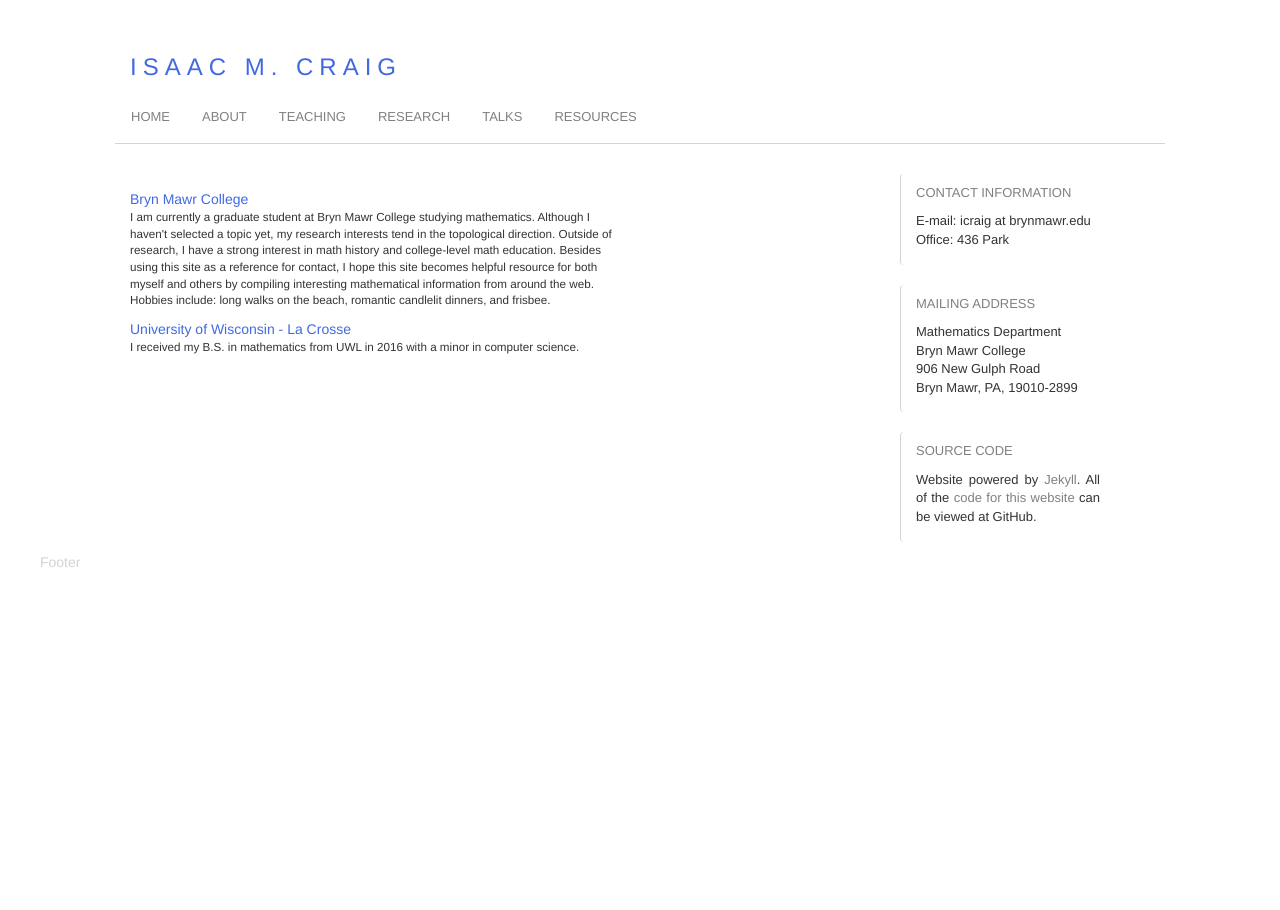
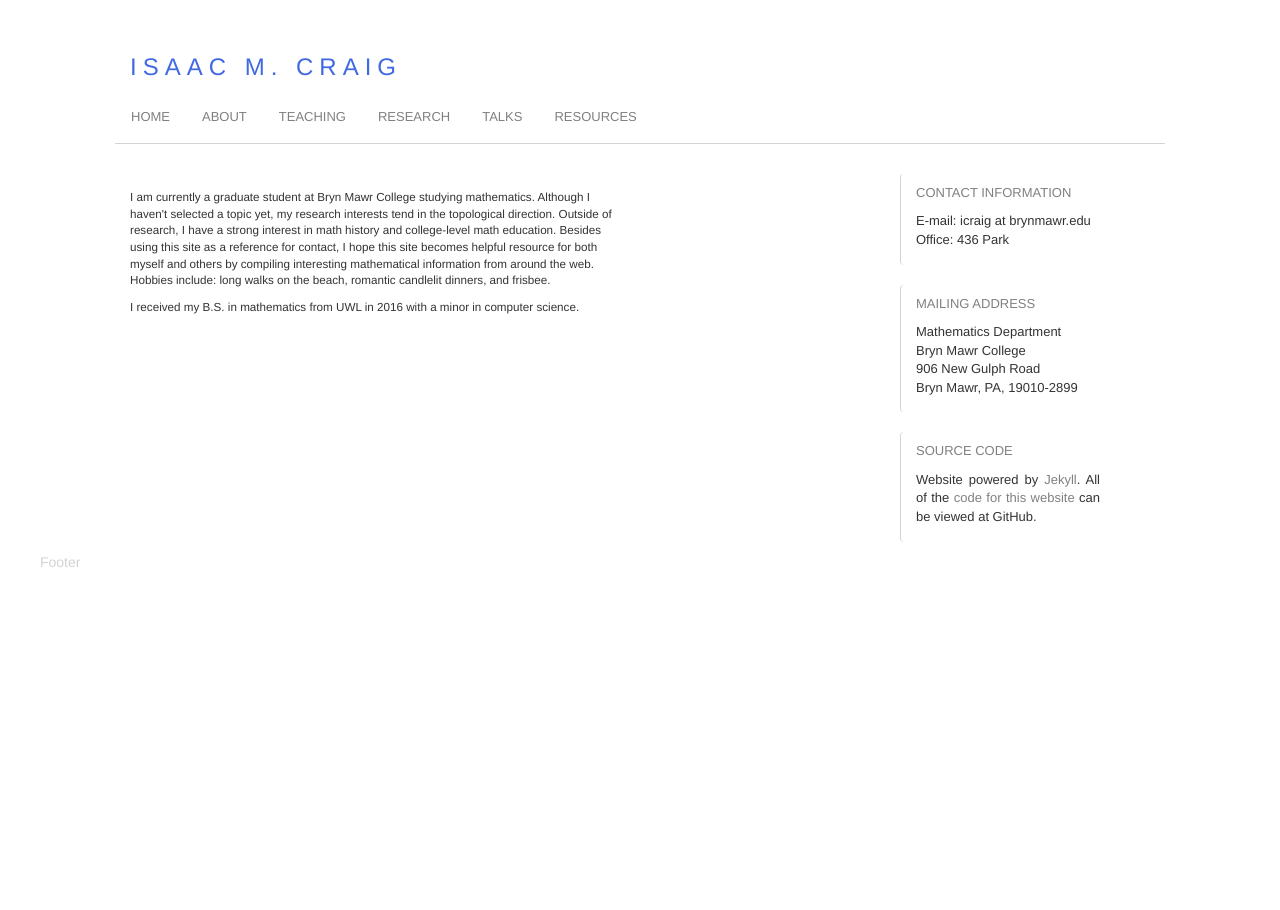
Before and after one commit to isundberg/isaacmc.github.io, a Jekyll site: the page built from about/index.html, in a window 1280 px wide. Built offline with Jekyll 4.4.1, drawn with Linux system fonts in a browser that asks for light colours.

Commit message:
Update index.html

```diff
--- a/about/index.html
+++ b/about/index.html
@@ -4,14 +4,12 @@ title:
 ---
 
 <div id="contentBlock" class="col-sm-12">
-<div id="contentItem" class="col-sm-8">Bryn Mawr College</div>
 <div id="contentSpace" class="col-sm-8">
   I am currently a graduate student at Bryn Mawr College studying mathematics. Although I haven't selected a topic yet, my research interests tend in the topological direction. Outside of research, I have a strong interest in math history and college-level math education. Besides using this site as a reference for contact, I hope this site becomes helpful resource for both myself and others by compiling interesting mathematical information from around the web. Hobbies include: long walks on the beach, romantic candlelit dinners, and frisbee.
 </div>
 </div>
 
 <div id="contentBlock" class="col-sm-12">
-<div id="contentItem" class="col-sm-8">University of Wisconsin - La Crosse</div>
 <div id="contentSpace" class="col-sm-8">
   I received my B.S. in mathematics from UWL in 2016 with a minor in computer science.
 </div>
```
